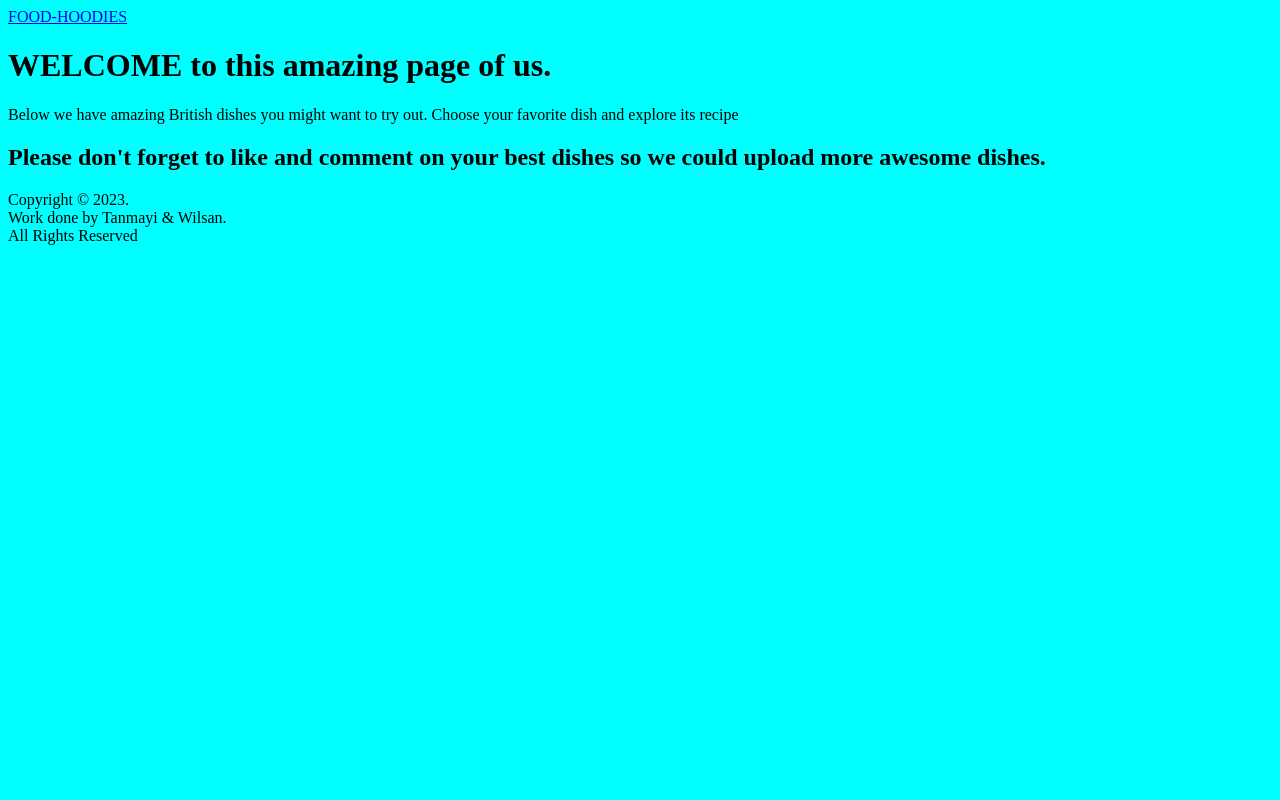
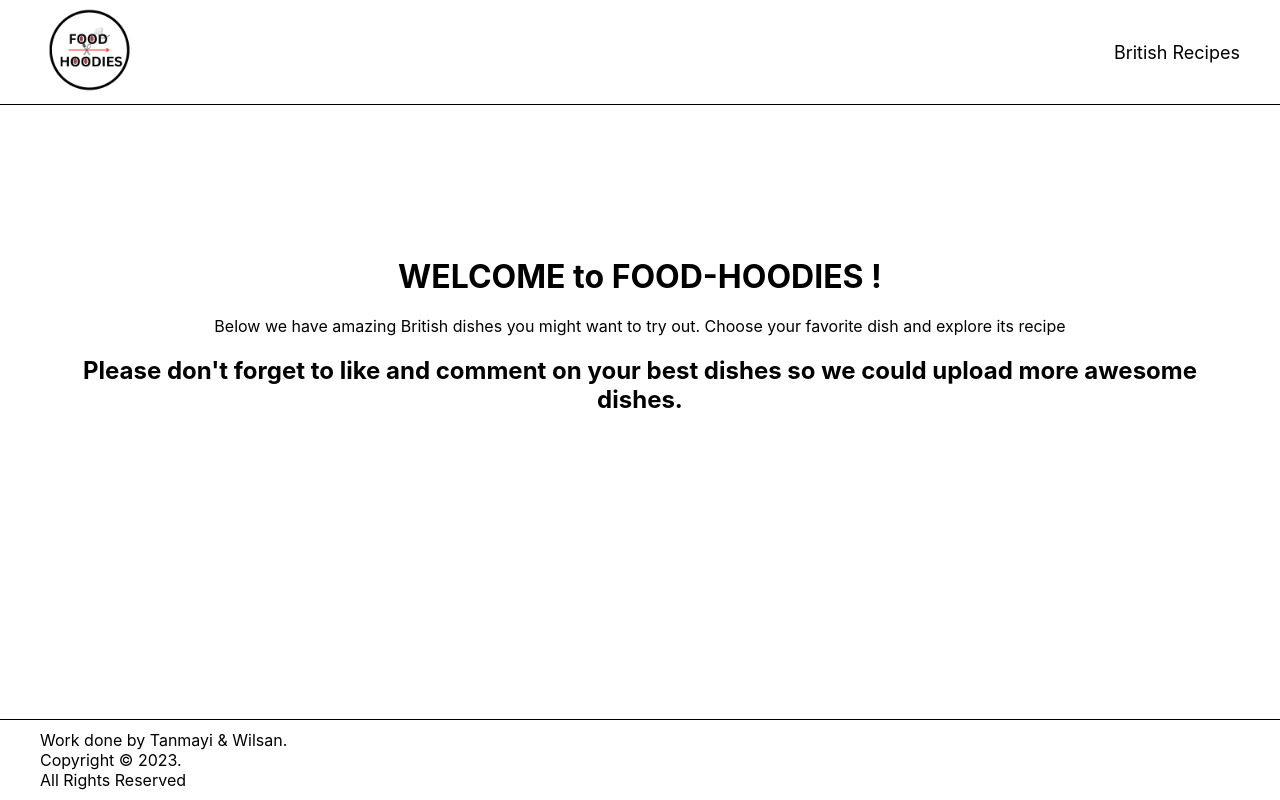
Before and after one commit to tan12082001/Group-Capstone-JavaScript, a website built with webpack: page src/index.html in a window 1280 px wide. Built offline with nearby package versions, Linux system fonts and the light colour scheme.

Commit message:
Add logo image and update basic styles

```diff
--- a/src/index.html
+++ b/src/index.html
@@ -7,18 +7,21 @@
 </head>
 <body>
     <nav>
-        <a href="#">FOOD-HOODIES</a>
+        <div class="logo"></div>
+        <div class='nav-link'><a href="#content">British Recipes</a></div>
     </nav>
     <header>
-        <h1>WELCOME to this amazing page of us.</h1>
+        <h1>WELCOME to <span>FOOD-HOODIES !</span></h1>
         <p>Below we have amazing British dishes you might want to try out. Choose your favorite dish and <span>explore its recipe</span></p>
         <h2>Please don't forget to like and comment on your best dishes so we could upload more awesome dishes.</h2>
     </header>
+    <main id="content">
+
+    </main>
     <footer>
         <div class="copyright">
-            <p>Copyright &copy; 2023. <br> Work done by Tanmayi & Wilsan. <br> All Rights Reserved</p>
+            <p> Work done by Tanmayi & Wilsan. <br> Copyright &copy; 2023.<br> All Rights Reserved</p>
         </div>
     </footer>
-    <script src="index.js"></script>
 </body>
 </html>
--- a/src/index.js
+++ b/src/index.js
@@ -1 +1,9 @@
 import './style.css';
+import logoimg from './media/FoodHoodieslogo.png';
+
+const LOGO = document.querySelector('.logo');
+const limg = new Image();
+limg.src = logoimg;
+limg.className = 'logo-img';
+limg.setAttribute('alt', 'FOOD-HOODIES logo');
+LOGO.appendChild(limg);
--- a/src/style.css
+++ b/src/style.css
@@ -1,3 +1,63 @@
+:root {
+  --main-font-family: 'Inter', sans-serif;
+  --outer-left-right-padding: 40px;
+  --flex-gap: 20px;
+}
+
+* {
+  margin: 0;
+  padding: 0;
+  box-sizing: border-box;
+}
+
 body {
-  background-color: aqua;
+  width: 100vw;
+  height: 100vh;
+  font-family: var(--main-font-family);
+  display: flex;
+  flex-direction: column;
+  gap: var(--flex-gap);
+  justify-content: space-between;
 }
+
+nav,
+header,
+main {
+  padding: 0 var(--outer-left-right-padding);
+}
+
+nav {
+  width: 100%;
+  display: flex;
+  justify-content: space-between;
+  align-items: center;
+  border-bottom: 1px solid #000;
+}
+
+.logo {
+  width: 100px;
+  height: auto;
+}
+
+.logo-img {
+  width: 100%;
+  height: 100%;
+}
+
+.nav-link a {
+  text-decoration: none;
+  color: #000;
+  font-size: 18px;
+}
+
+header {
+  display: flex;
+  flex-direction: column;
+  text-align: center;
+  gap: var(--flex-gap);
+}
+
+footer {
+  padding: 10px var(--outer-left-right-padding);
+  border-top: 1px solid #000;
+}
--- a/webpack.config.js
+++ b/webpack.config.js
@@ -23,6 +23,10 @@ module.exports = {
         test: /\.css$/i,
         use: ['style-loader', 'css-loader'],
       },
+      {
+        test: /\.(png|svg|jpg|jpeg|gif)$/i,
+        type: 'asset/resource',
+      },
     ],
   },
 };
```
Also changed, not shown: dist/e60e95c78f769faabaea.png (added), dist/index.html, dist/main.js, src/media/FoodHoodieslogo.png (added), src/modules/getDishes.js (renamed from src/getDishes.js).
